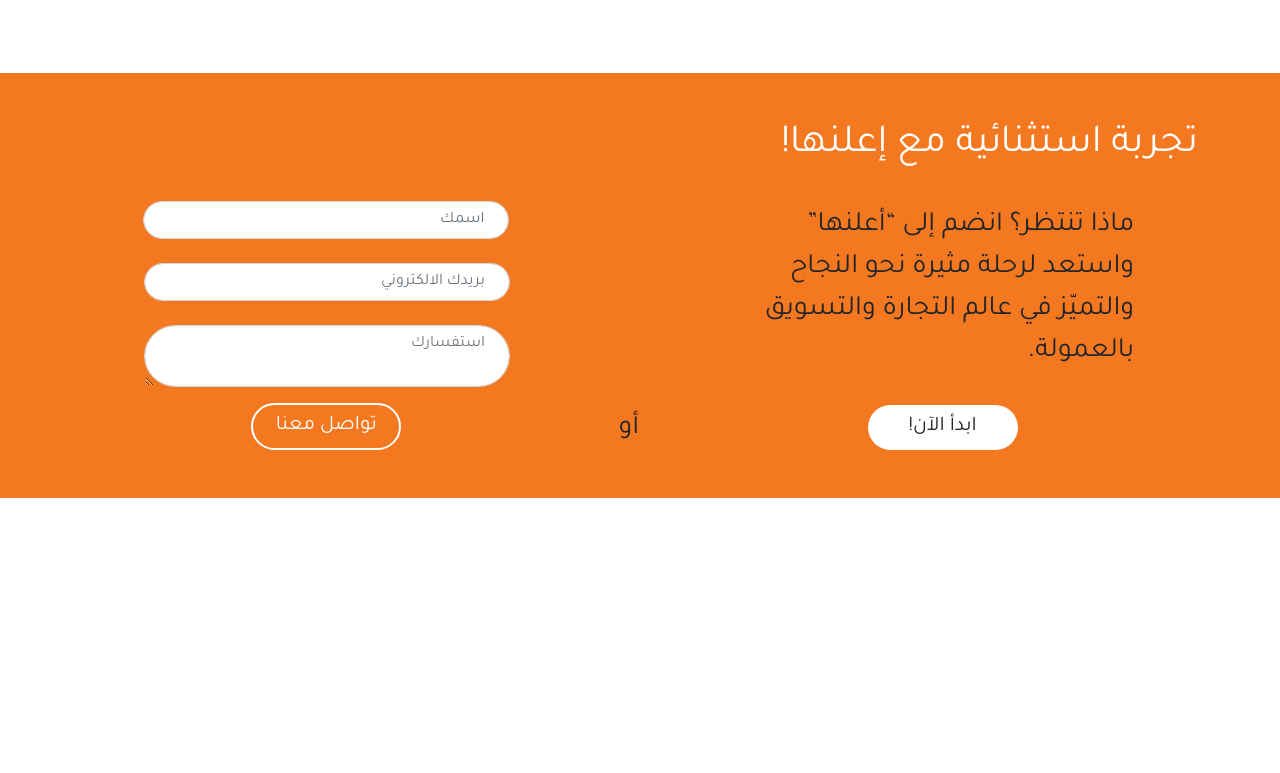
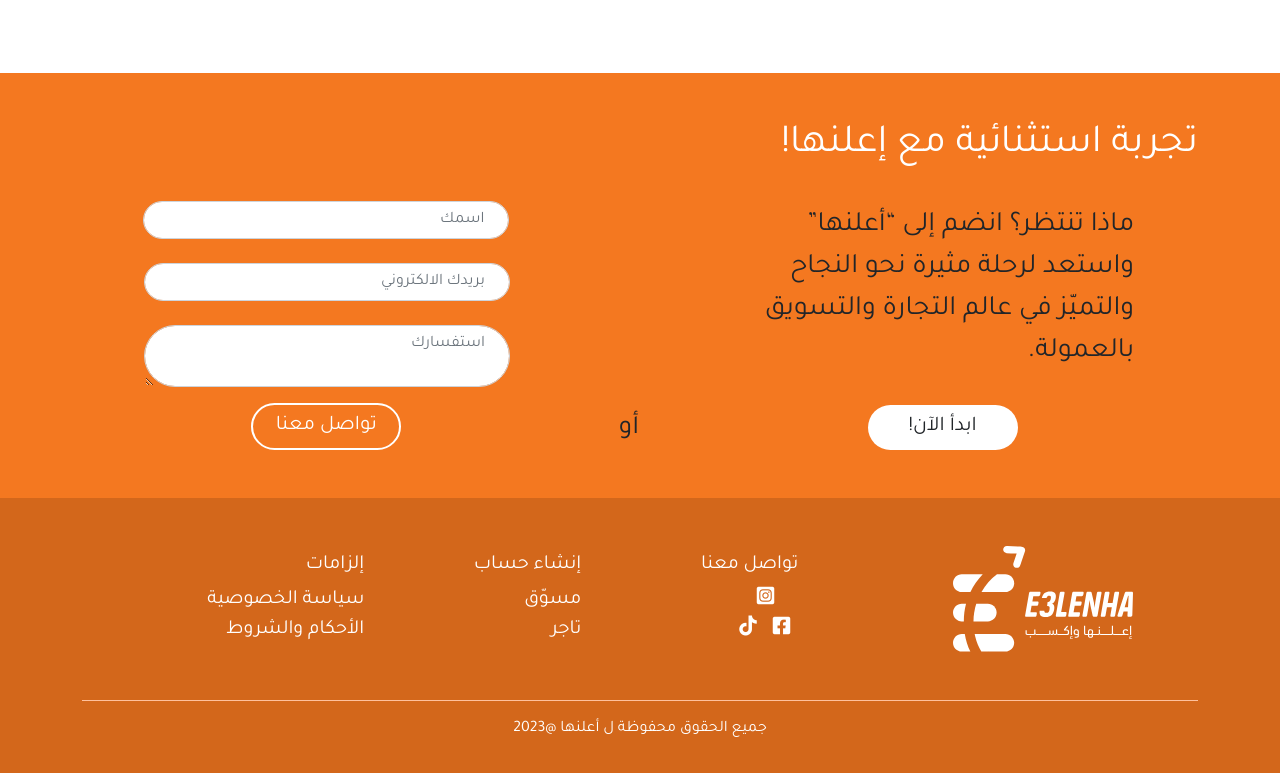
Before and after one commit to MustafaIrshaidd/e3lenha, a plain HTML site: page index.html in a window 1280 px wide. Shown: the part 2927-3700 px from the top of the page. Before the commit the page ends 3425 px from the top, so only its background shows below. Drawn offline with nearby package versions, Linux system fonts and the light colour scheme.

Commit message:
implemented footer

```diff
--- a/index.html
+++ b/index.html
@@ -6,12 +6,7 @@
     <title>E3lenha</title>
 
     <!-- Font Awoesome CDN -->
-    <link
-      rel="stylesheet"
-      href="https://cdnjs.cloudflare.com/ajax/libs/font-awesome/6.4.0/css/all.min.css"
-      integrity="sha512-iecdLmaskl7CVkqkXNQ/ZH/XLlvWZOJyj7Yy7tcenmpD1ypASozpmT/E0iPtmFIB46ZmdtAc9eNBvH0H/ZpiBw=="
-      crossorigin="anonymous"
-      referrerpolicy="no-referrer" />
+    <link rel="stylesheet" href="https://cdnjs.cloudflare.com/ajax/libs/font-awesome/6.4.2/css/all.min.css" integrity="sha512-z3gLpd7yknf1YoNbCzqRKc4qyor8gaKU1qmn+CShxbuBusANI9QpRohGBreCFkKxLhei6S9CQXFEbbKuqLg0DA==" crossorigin="anonymous" referrerpolicy="no-referrer" />
 
     <!-- Bootstrap CSS 5.3.0 CDN -->
     <link
@@ -180,7 +175,7 @@
         <div class="container h-100">
           <div class="d-flex flex-column justify-content-center align-items-center gap-4 text-center text-lg-start">
             <h2 class="contactus-header text-center text-lg-start w-100 text-white fs-1">تجربة استثنائية مع إعلنها!</h2>
-            <div class="contactus-body d-flex flex-column flex-lg-row justify-content-start align-items-lg-end gap-5">
+            <div class="contactus-body d-flex flex-column flex-lg-row justify-content-between align-items-lg-end gap-5">
               <div class="contactus-content d-flex flex-column justify-content-center justify-content-lg-between align-items-center gap-3 align-items-lg-center">
                 <p class="fs-3 w-75">ماذا تنتظر؟ انضم إلى “أعلنها” واستعد لرحلة مثيرة نحو النجاح والتميّز في عالم التجارة والتسويق بالعمولة. </p>
                 <button class="btn bg-white text-black rounded-pill">ابدأ الآن!</button>
@@ -203,6 +198,46 @@
     <!-- End Of Main -->
 
     <!-- Footer -->
+    <footer class="footer">
+      <div class="container h-100">
+        <div class="d-flex flex-column justify-content-between align-items-between">
+          <div class="footer-body d-flex flex-column flex-lg-row justify-content-around align-items-center col-12 my-5 gap-4">
+            <div class="footer-logo">
+              <a href="#"><img src="assets/images/LogoLight.svg" alt="footer logo not found"></a>
+            </div>
+
+            <ul class="footer-content text-center text-lg-start m-0 d-flex flex-column col-12 col-lg-7 p-0">
+              <li class="col-4 d-flex justify-content-start align-items-start">
+                <h2 class="col-12">تواصل معنا</h2>
+                <h2 class="col-12">إنشاء حساب</h2>
+                <h2 class="col-12">إلزامات</h2>
+              </li>
+              <li class="col-4 d-flex justify-content-start align-items-start">
+                <div class="col-12 d-flex flex-column">
+                  <div class="d-flex justify-content-center justify-content-lg-start ps-0 gap-3 ps-lg-2">
+                    <a href="#"><i class="fa-brands fa-square-x-twitter"></i></a>
+                    <a href="#"><i class="fa-brands fa-square-instagram"></i></a>
+                  </div>
+                </div>
+                <a class="col-12" href="#">مسوّق</a>
+                <a class="col-12" href="#">سياسة الخصوصية</a>
+              </li>
+              <li class="col-4 d-flex justify-content-start align-items-start">
+                <div class="col-12 d-flex justify-content-center justify-content-lg-start ps-0 gap-3 ps-lg-2">
+                  <a href="#"><i class="fa-brands fa-square-facebook"></i></a>
+                  <a href="#"><i class="fa-brands fa-tiktok"></i></a>
+                </div>
+                <a class="col-12" href="#">تاجر</a>
+                <a class="col-12" href="#">الأحكام والشروط</a>
+              </li>
+            </ul>
+          </div>
+          <div class="trademark w-100 text-center py-3">
+            <p>جميع الحقوق محفوظة ل أعلنها @2023</p>
+          </div>
+        </div>
+      </div>
+    </footer>
     <!-- End Of Footer -->
 
     <!-- Bootstrap JS 5.3.0 CDN -->
--- a/src/css/footer.css
+++ b/src/css/footer.css
@@ -0,0 +1,28 @@
+.footer {
+  background-color: var(--secondaryOrange);
+  color: var(--lightColor);
+}
+
+.footer-content a {
+  text-decoration: none;
+  font-size: 14px;
+  color: var(--lightColor);
+}
+.footer-content h2 {
+  font-size: 14px;
+}
+
+.trademark{
+    border-top:1px solid #FFC19D;
+}
+
+/* Media Query Large Screens */
+
+@media only screen and (min-width: 992px) {
+  .footer-content a {
+    font-size: 20px;
+  }
+  .footer-content h2 {
+    font-size: 20px;
+  }
+}
```
